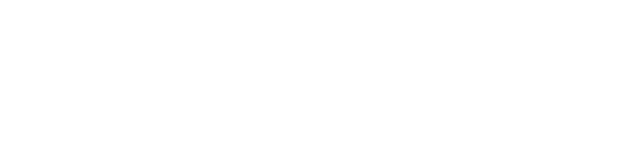
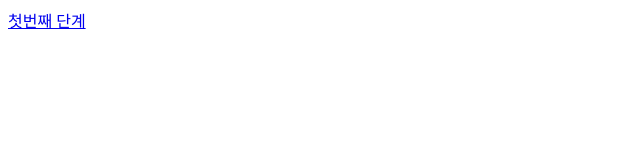
Before and after one commit to duswo0824/basic_project, a plain HTML site: page view/client.html in a window 1280 px wide. Shown: the whole page, without its empty margins (0-640 px from the left). Drawn offline with Linux system fonts and the light colour scheme.

Commit message:
첫번째 단계

```diff
--- a/view/client.html
+++ b/view/client.html
@@ -5,6 +5,6 @@
     <title>Title</title>
 </head>
 <body>
-
-</script>
+    <a href="/one">첫번째 단계</a>
+</body>
 </html>
```
